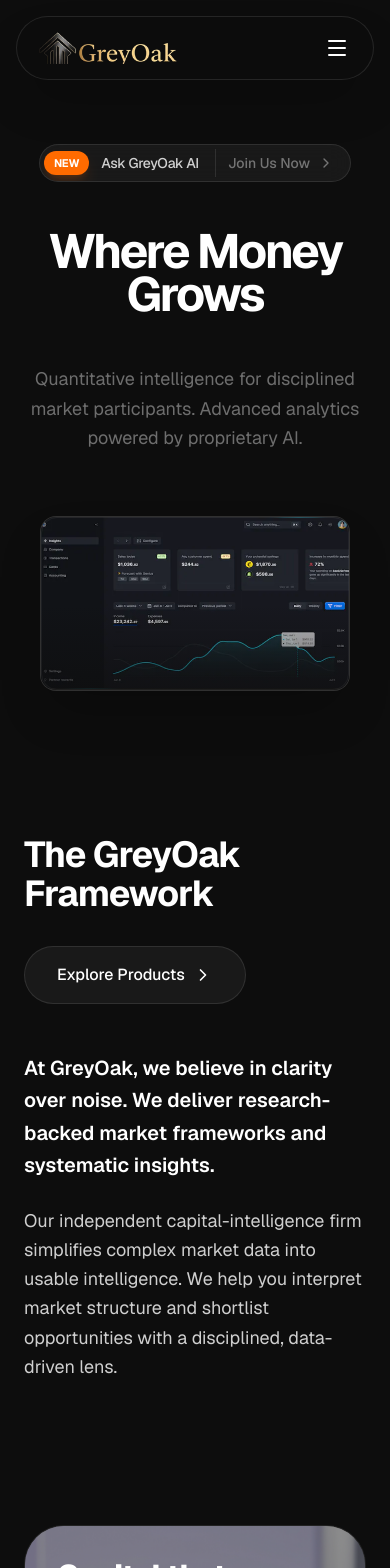
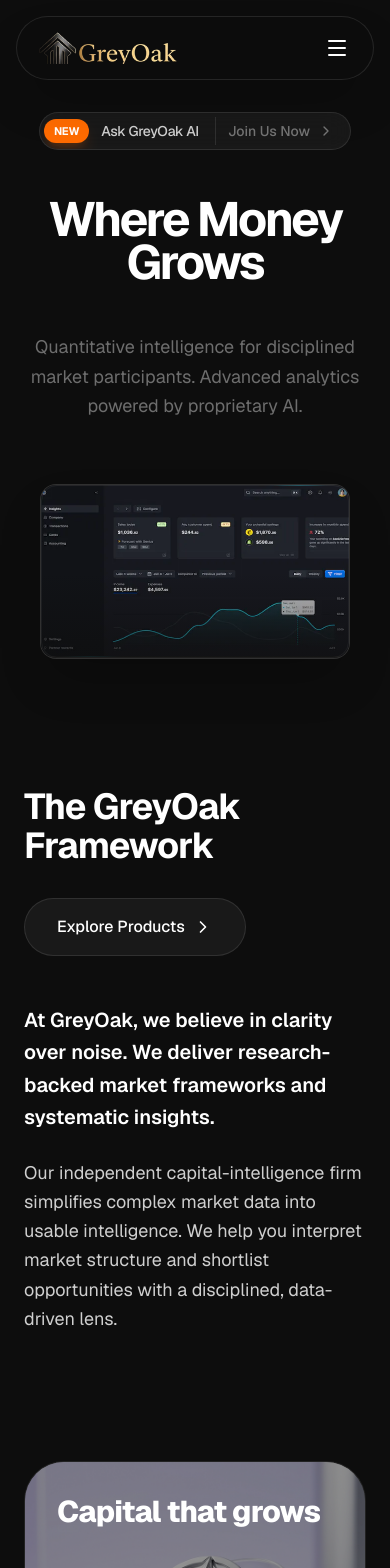
Before and after one commit to Nirikshb/fintech, a Next.js app: page / in a window 390 px wide. Shown: the top 1568 px of the page. Built offline with nearby package versions, Linux system fonts and the light colour scheme.

Commit message:
Update mobile paddings to compress spacing further

```diff
--- a/src/app/page.tsx
+++ b/src/app/page.tsx
@@ -25,7 +25,7 @@
   return (
     <main className="min-h-screen bg-[#0D0D0D] selection:bg-white/10 overflow-x-hidden">
       {/* Hero Section */}
-      <section className="flex flex-col items-center pt-36 md:pt-64 px-6 mb-24">
+      <section className="flex flex-col items-center pt-28 md:pt-64 px-6 mb-24">
         <AskAiBadge className="mb-12" />
 
         <motion.h1
@@ -72,7 +72,7 @@
       </section>
 
       {/* Identity Section */}
-      <section className="max-w-7xl mx-auto px-6 py-12 md:py-24">
+      <section className="max-w-7xl mx-auto px-6 py-8 md:py-24">
         <div className="grid grid-cols-1 lg:grid-cols-2 gap-12 lg:gap-24 items-start">
           <motion.div
             initial={{ opacity: 0, x: -100 }}
@@ -183,8 +183,6 @@
         </div>
       </section>
 
-      {/* Spacing for scroll demo */}
-      <div className="h-[20vh]" />
     </main>
   );
 }
```
